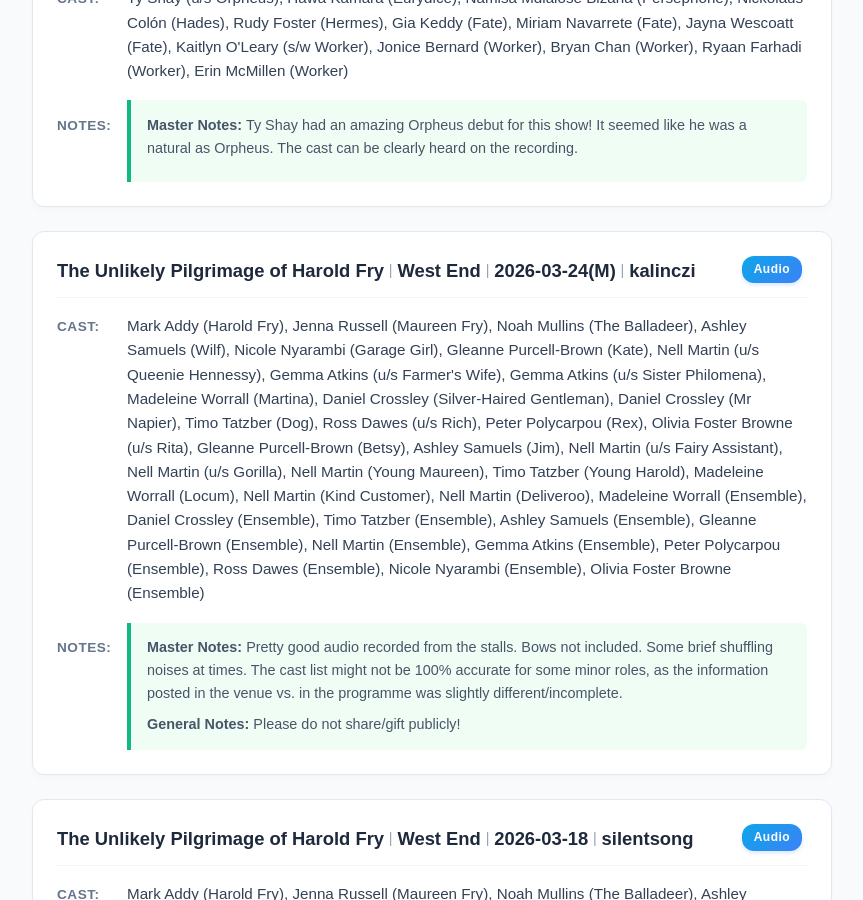
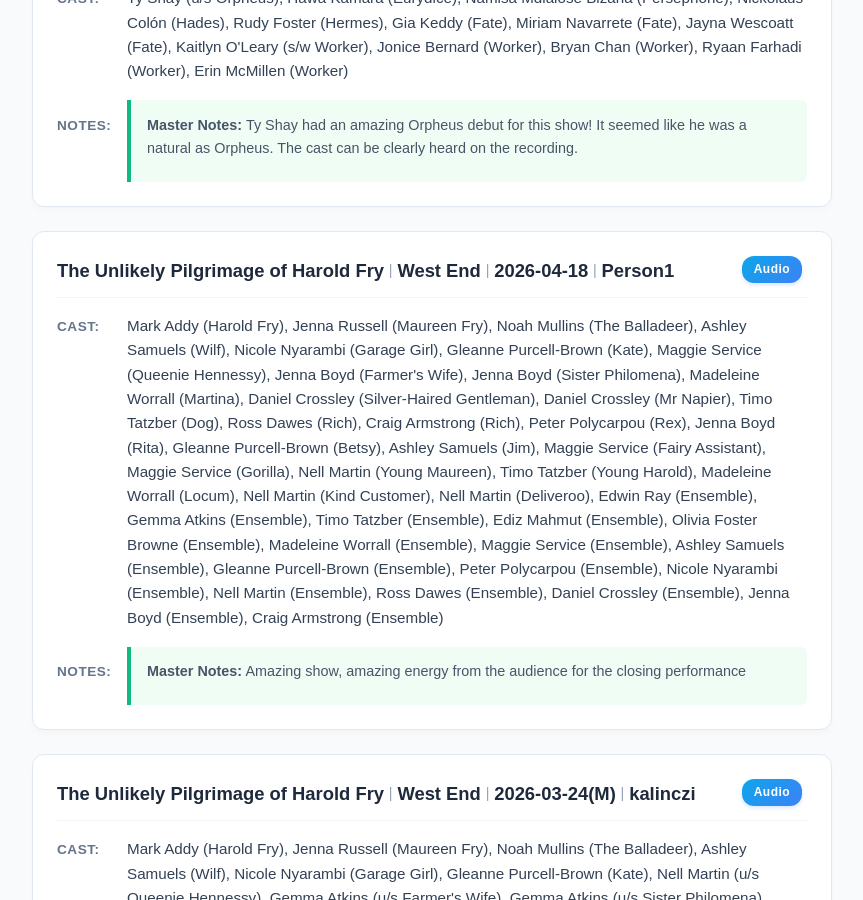
Before and after one commit to DireSpider/direspider.github.io, a Jekyll site: the page built from wants/index.html, in a window 1280 px wide and 900 px high, scrolled down 23781 px. Shown: the whole window, without its empty margins (208-1071 px from the left). Built offline with Jekyll 4.4.1, drawn with Linux system fonts in a browser that asks for light colours.

Commit message:
update my wants include html

```diff
--- a/_includes/wants.html
+++ b/_includes/wants.html
@@ -2792,6 +2792,53 @@
             <span class="separator">|</span>
             <span>West End</span>
             <span class="separator">|</span>
+            <span>2026-04-18</span>
+            <span class="separator">|</span>
+            <span>Person1</span>
+          </div>
+
+          <div class ="header-badges">
+        <span class="media-type-badge">audio</span>
+
+
+
+
+
+             </div>
+
+        </div>
+
+<div class="info-section">
+<span class="label">Cast:</span>
+<span id="cast-display" class="content-text">
+Mark Addy (Harold Fry), Jenna Russell (Maureen Fry), Noah Mullins (The Balladeer), Ashley Samuels (Wilf), Nicole Nyarambi (Garage Girl), Gleanne Purcell-Brown (Kate), Maggie Service (Queenie Hennessy), Jenna Boyd (Farmer's Wife), Jenna Boyd (Sister Philomena), Madeleine Worrall (Martina), Daniel Crossley (Silver-Haired Gentleman), Daniel Crossley (Mr Napier), Timo Tatzber (Dog), Ross Dawes (Rich), Craig Armstrong (Rich), Peter Polycarpou (Rex), Jenna Boyd (Rita), Gleanne Purcell-Brown (Betsy), Ashley Samuels (Jim), Maggie Service (Fairy Assistant), Maggie Service (Gorilla), Nell Martin (Young Maureen), Timo Tatzber (Young Harold), Madeleine Worrall (Locum), Nell Martin (Kind Customer), Nell Martin (Deliveroo), Edwin Ray (Ensemble), Gemma Atkins (Ensemble), Timo Tatzber (Ensemble), Ediz Mahmut (Ensemble), Olivia Foster Browne (Ensemble), Madeleine Worrall (Ensemble), Maggie Service (Ensemble), Ashley Samuels (Ensemble), Gleanne Purcell-Brown (Ensemble), Peter Polycarpou (Ensemble), Nicole Nyarambi (Ensemble), Nell Martin (Ensemble), Ross Dawes (Ensemble), Daniel Crossley (Ensemble), Jenna Boyd (Ensemble), Craig Armstrong (Ensemble)
+</span>
+</div>
+
+
+      <div class="info-section">
+          <span class="label">Notes:</span>
+          <div class="notes-text">
+
+
+              <div style="margin-bottom: 0.5rem;">
+                  <strong>Master Notes:</strong> Amazing show, amazing energy from the audience for the closing performance
+              </div>
+
+
+
+
+          </div>
+      </div>
+
+</div><div class="recording-card">
+ <div class="header">
+
+          <div class="header-info">
+            <span>The Unlikely Pilgrimage of Harold Fry</span>
+            <span class="separator">|</span>
+            <span>West End</span>
+            <span class="separator">|</span>
             <span>2026-03-24(M)</span>
             <span class="separator">|</span>
             <span>kalinczi</span>
```
